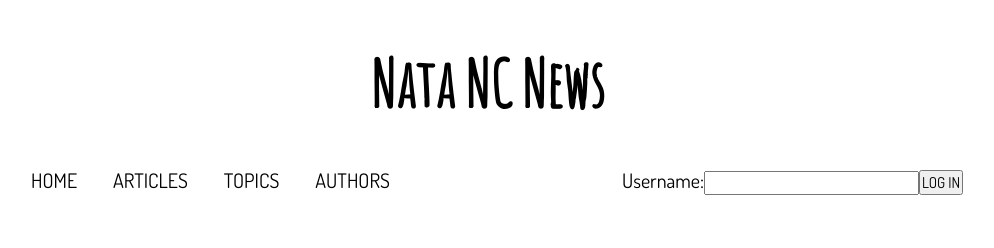
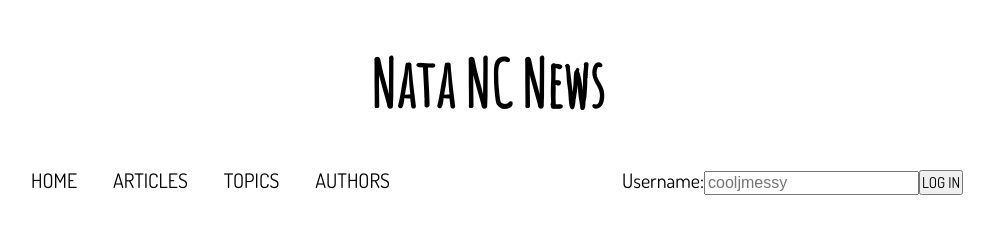
Before and after one commit to Natalalia/nata-nc-news-fe, a React (Create React App) app: page / in a window 1280 px wide. Shown: the top 248 px of the page, without its empty margins (152-1146 px from the left). Built offline with nearby package versions, Linux system fonts and the light colour scheme.

Commit message:
suggested default user added

```diff
--- a/src/components/LogIn.jsx
+++ b/src/components/LogIn.jsx
@@ -21,6 +21,7 @@ class LogIn extends React.Component {
       <form onSubmit={this.handleSubmit}>
         <label>Username:</label>
         <input
+          placeholder="cooljmessy"
           value={this.state.userLogIn}
           onChange={this.handleChange}
           type="text"
```
